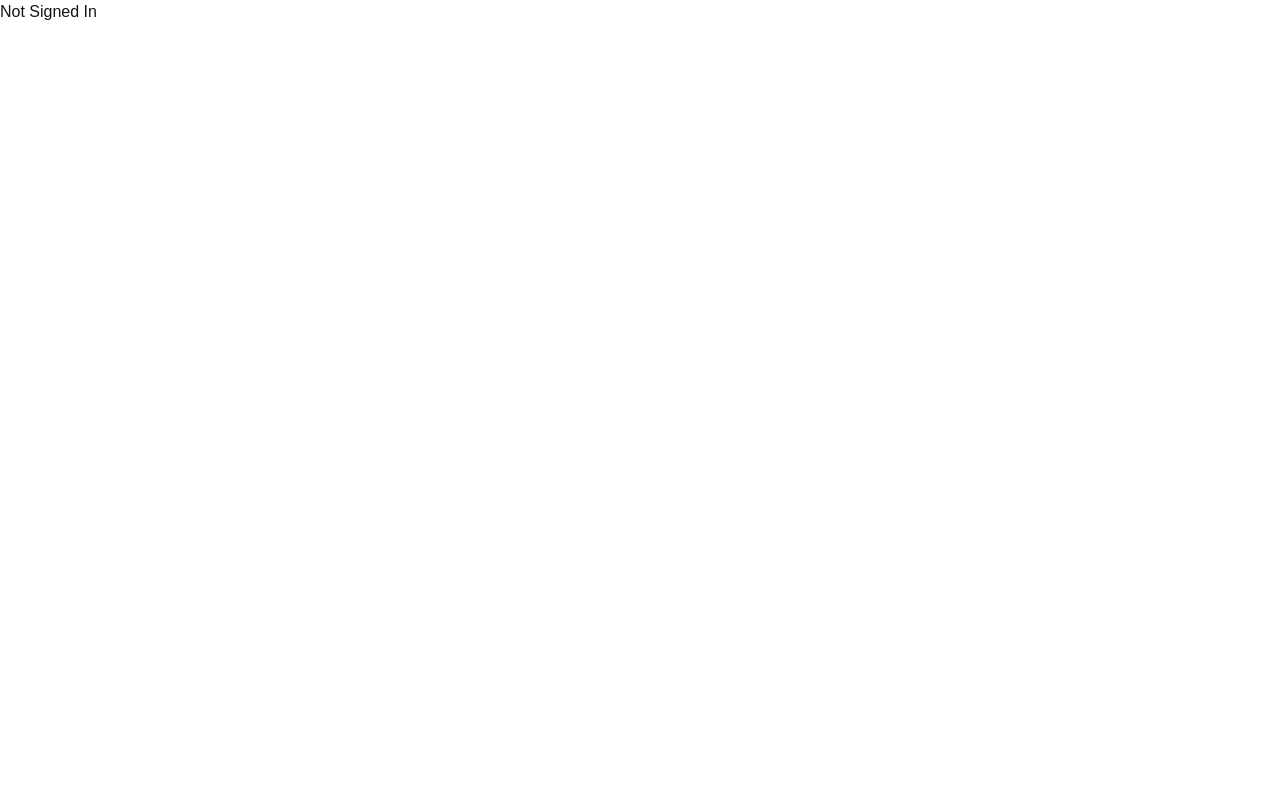
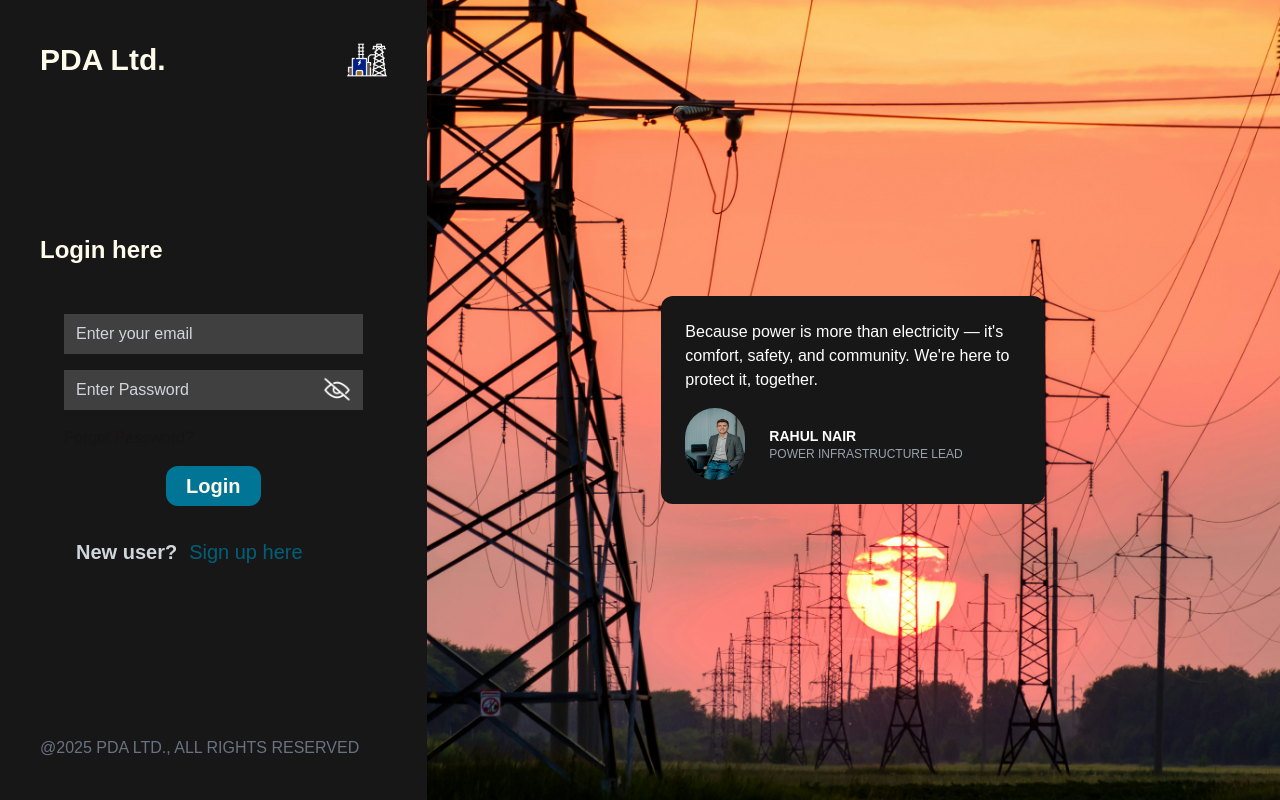
Before and after one commit to Jeetesh1512/PDA-UrjaBandhu, a Next.js app in the folder frontend/: page / in a window 1280 px wide. Built offline with nearby package versions, Linux system fonts and the light colour scheme; no server answers.

Commit message:
made login,signup,forgot-password, update-password pages

```diff
--- a/frontend/src/app/(auth)/forgot-password/page.jsx
+++ b/frontend/src/app/(auth)/forgot-password/page.jsx
@@ -0,0 +1,81 @@
+"use client";
+import { useState } from "react";
+import { supabase } from "@/utils/supabase-client";
+import Link from "next/link";
+import AuthSideBanner from "@/components/AuthSideBanner";
+
+export default function ForgotPassword() {
+  const [email, setEmail] = useState("");
+  const [message, setMessage] = useState("");
+  const [error, setError] = useState("");
+
+  const handleReset = async (e) => {
+    e.preventDefault();
+    setMessage("");
+    setError("");
+
+    const { error } = await supabase.auth.resetPasswordForEmail(email, {
+      redirectTo: "http://localhost:3000/update-password",
+    });
+
+    if (error) {
+      setError(error.message);
+    } else {
+      setMessage("Password reset link sent! Check your email.");
+      setEmail("");
+    }
+  };
+
+  return (
+    <div className="min-h-screen flex flex-col md:flex-row">
+      <div className="w-full lg:w-1/3 bg-neutral-900 p-10 flex flex-col justify-between">
+        <div className="flex items-center justify-between mb-6">
+          <h1 className="text-3xl text-amber-50 font-mono font-extrabold">
+            PDA Ltd.
+          </h1>
+          <img src="/logo.png" className="w-10 h-10" alt="icon" />
+        </div>
+
+        <form onSubmit={handleReset} className="space-y-4 p-6">
+          <h2 className="text-2xl font-bold text-white mb-2">
+            Forgot Password?
+          </h2>
+
+          {message && <p className="text-green-500">{message}</p>}
+          {error && <p className="text-red-500">{error}</p>}
+
+          <input
+            type="email"
+            placeholder="Enter your email to reset"
+            required
+            value={email}
+            disabled={!!message}
+            onChange={(e) => setEmail(e.target.value)}
+            className="w-full disabled:cursor-not-allowed focus:outline-none placeholder:text-gray-300 bg-neutral-700 h-10 p-3"
+          />
+
+          <div className="flex m-4 items-center justify-center">
+            <button
+              type="submit"
+              className="bg-cyan-700 text-amber-50 font-extrabold p-1.5 hover:cursor-pointer hover:bg-blue-600 px-5 rounded-xl text-xl"
+            >
+              Send Reset Link
+            </button>
+          </div>
+
+          <div className="text-center">
+            <Link href="/login" className="text-cyan-800 hover:underline">
+              Back to Login
+            </Link>
+          </div>
+        </form>
+
+        <div>
+          <p className="text-gray-500">@2025 PDA LTD., ALL RIGHTS RESERVED</p>
+        </div>
+      </div>
+
+      <AuthSideBanner />
+    </div>
+  );
+}
--- a/frontend/src/app/(auth)/login/page.jsx
+++ b/frontend/src/app/(auth)/login/page.jsx
@@ -1,8 +1,9 @@
 "use client";
-import Link from "next/link";
 import { useState } from "react";
 import { supabase } from "@/utils/supabase-client";
+import Link from "next/link";
 import { useRouter } from "next/navigation";
+import AuthSideBanner from "@/components/AuthSideBanner";
 
 export default function Login() {
   const [credentials, setCredentials] = useState({
@@ -11,6 +12,8 @@ export default function Login() {
   });
 
   const router = useRouter();
+
+  const [showPassword, setShowPassword] = useState(false);
 
   const handleChange = (e) => {
     const { name, value } = e.target;
@@ -24,48 +27,107 @@ export default function Login() {
     e.preventDefault();
     const { email, password } = credentials;
 
-    const { error } = await supabase.auth.signInWithPassword({
+    const { data, error } = await supabase.auth.signInWithPassword({
       email,
       password,
     });
 
     if (error) {
-      console.log("Error logging in!");
+      console.error("Login error:", error.message);
       return;
     }
 
-    router.push("/")
+    setCredentials({
+      email: "",
+      password: "",
+    });
 
+    router.push("/");
   };
 
   return (
-    <>
-      <h1>Login here</h1>
-      <form className="flex flex-row justify-center">
-        <label htmlFor="email">Email: </label>
+    <div className="min-h-screen flex flex-col md:flex-row">
+      <div className="w-full lg:w-1/3 bg-neutral-900 p-10 flex flex-col justify-between">
+        <div className="flex items-center justify-between mb-6">
+          <h1 className="text-3xl text-amber-50 font-mono font-extrabold">
+            PDA Ltd.
+          </h1>
+          <img src="/logo.png" className="w-10 h-10" alt="icon" />
+        </div>
+
+        <div>
+          <h1 className="text-2xl text-amber-50 font-semibold mb-6">
+            Login here
+          </h1>
+          <form onSubmit={handleLogin} className="space-y-4 p-6">
             <input
               onChange={handleChange}
               type="email"
               id="email"
               name="email"
               value={credentials.email}
-          placeholder="Enter Valid email"
+              placeholder="Enter your email"
               required
+              className="w-full focus:outline-none placeholder:text-gray-300 bg-neutral-700 h-10 p-3"
             />
-        <label htmlFor="password">Password: </label>
+
+            <div className="relative w-full">
               <input
                 onChange={handleChange}
-          type="password"
+                type={showPassword ? "text" : "password"}
                 id="password"
                 name="password"
                 placeholder="Enter Password"
                 value={credentials.password}
                 required
+                className="w-full focus:outline-none placeholder:text-gray-300 bg-neutral-700 h-10 p-3 pr-10"
               />
-        <button onClick={handleLogin}>Login</button>
-        <p>New User? </p>
-        <Link href={"/signup"}> Sign Up here</Link>
+              <span
+                className="absolute right-3 top-1/2 -translate-y-1/2 cursor-pointer text-gray-400"
+                onClick={() => setShowPassword((prev) => !prev)}
+              >
+                {showPassword ? (
+                  <img className="h-7" src="/eye.png" alt="hide" />
+                ) : (
+                  <img className="h-7" src="/close.png" alt="show" />
+                )}
+              </span>
+            </div>
+
+            <Link
+              className="hover:text-blue-500 hover:underline"
+              href={"/forgot-password"}
+            >
+              Forgot Password?
+            </Link>
+
+            <div className="flex m-4 items-center justify-center">
+              <button
+                type="submit"
+                className="bg-cyan-700 text-amber-50 font-extrabold p-1.5 hover:cursor-pointer hover:bg-blue-600 px-5 rounded-xl text-xl"
+              >
+                Login
+              </button>
+            </div>
+
+            <div className="flex flex-row py-4 text-xl">
+              <p className="mx-3 font-semibold text-gray-300">New user?</p>
+              <Link
+                href="/signup"
+                className="text-cyan-800 hover:text-blue-400 hover:underline"
+              >
+                Sign up here
+              </Link>
+            </div>
           </form>
-    </>
+        </div>
+
+        <div>
+          <p className="text-gray-500">@2025 PDA LTD., ALL RIGHTS RESERVED</p>
+        </div>
+      </div>
+
+      <AuthSideBanner />
+    </div>
   );
 }
--- /dev/null
+++ b/frontend/src/app/(auth)/update-password/page.jsx
@@ -0,0 +1,87 @@
+"use client";
+import { useState } from "react";
+import { supabase } from "@/utils/supabase-client";
+import { useRouter } from "next/navigation";
+import AuthSideBanner from "@/components/AuthSideBanner";
+
+export default function UpdatePassword() {
+  const [password, setPassword] = useState("");
+  const [confirm, setConfirm] = useState("");
+  const [error, setError] = useState("");
+  const [message, setMessage] = useState("");
+  const router = useRouter();
+
+  const handleUpdate = async (e) => {
+    e.preventDefault();
+    setError("");
+    setMessage("");
+
+    if (password !== confirm) {
+      setError("Passwords do not match.");
+      return;
+    }
+
+    const { error } = await supabase.auth.updateUser({ password });
+
+    if (error) {
+      setError(error.message);
+    } else {
+      setMessage("Password updated successfully! Redirecting...");
+      setTimeout(() => router.push("/login"), 3000);
+    }
+  };
+
+  return (
+    <div className="min-h-screen flex flex-col md:flex-row">
+      <div className="w-full lg:w-1/3 bg-neutral-900 p-10 flex flex-col justify-between">
+        <div className="flex items-center justify-between mb-6">
+          <h1 className="text-3xl text-amber-50 font-mono font-extrabold">PDA Ltd.</h1>
+          <img src="/logo.png" className="w-10 h-10" alt="icon" />
+        </div>
+
+        <form onSubmit={handleUpdate} className="space-y-4 p-6">
+          <h2 className="text-2xl font-bold text-white mb-2">Reset Password</h2>
+
+          {message && <p className="text-green-500">{message}</p>}
+          {error && <p className="text-red-500">{error}</p>}
+
+          <input
+            type="password"
+            placeholder="New Password"
+            value={password}
+            onChange={(e) => setPassword(e.target.value)}
+            required
+            className="w-full focus:outline-none placeholder:text-gray-300 bg-neutral-700 h-10 p-3"
+          />
+          <input
+            type="password"
+            placeholder="Confirm Password"
+            value={confirm}
+            onChange={(e) => setConfirm(e.target.value)}
+            required
+            className="w-full focus:outline-none placeholder:text-gray-300 bg-neutral-700 h-10 p-3"
+          />
+
+          <div className="flex m-4 items-center justify-center">
+            <button
+              type="submit"
+              className="bg-cyan-700 text-amber-50 font-extrabold p-1.5 hover:cursor-pointer hover:bg-blue-600 px-5 rounded-xl text-xl"
+            >
+              Update Password
+            </button>
+          </div>
+
+          <div className="text-center">
+            <p className="text-gray-400 text-sm">You'll be redirected after success</p>
+          </div>
+        </form>
+
+        <div>
+          <p className="text-gray-500">@2025 PDA LTD., ALL RIGHTS RESERVED</p>
+        </div>
+      </div>
+
+      <AuthSideBanner/>
+    </div>
+  );
+}
--- /dev/null
+++ b/frontend/src/app/dashboard/page.jsx
@@ -0,0 +1,3 @@
+export default function Dashboard(){
+    return <h1>In Dashboard</h1>
+}
--- a/frontend/src/app/layout.js
+++ b/frontend/src/app/layout.js
@@ -3,6 +3,9 @@ import "./global.css"
 export const metadata = {
   title: 'Power Management',
   description: 'Brings you closer to the future',
+  icons:{
+    icon:'/logo.png'
+  }
 }
 
 export default function RootLayout({ children }) {
--- a/frontend/src/app/page.js
+++ b/frontend/src/app/page.js
@@ -1,6 +1,8 @@
 "use client"
 import { supabase } from "@/utils/supabase-client";
 import { useEffect, useState } from "react";
+import Dashboard from "./dashboard/page";
+import Login from "./(auth)/login/page";
 
 export default function Home() {
     const [session, setSession] = useState(null);
@@ -21,9 +23,9 @@ export default function Home() {
     return (
         <>
             {session ? (
-                <h1>Signed In</h1>
+                <Dashboard/>
             ) : (
-                <h1>Not Signed In</h1>
+                <Login/>
             )}
         </>
     )
--- /dev/null
+++ b/frontend/src/components/AuthSideBanner.jsx
@@ -0,0 +1,26 @@
+"use client";
+
+export default function AuthSideBanner() {
+  return (
+    <div className="hidden lg:flex w-2/3 bg-[url(/home-bg.jpg)] bg-cover bg-center bg-no-repeat text-white p-10 items-center justify-center">
+      <div className="bg-neutral-900 p-6 rounded-xl max-w-sm">
+        <p className="mb-4">
+          Because power is more than electricity — it's comfort, safety, and
+          community. We're here to protect it, together.
+        </p>
+
+        <div className="flex flex-row gap-6">
+          <img
+            src="/owner-profile.jpeg"
+            alt="profile"
+            className="h-18 w-15 rounded-4xl"
+          />
+          <div className="flex justify-center flex-col">
+            <p className="text-sm font-semibold">RAHUL NAIR</p>
+            <p className="text-xs text-gray-400">POWER INFRASTRUCTURE LEAD</p>
+          </div>
+        </div>
+      </div>
+    </div>
+  );
+}
```
Also changed, not shown: frontend/src/app/(auth)/signup/page.jsx (+21 -24 lines). Lines whose indentation alone changed are shown as unchanged.
